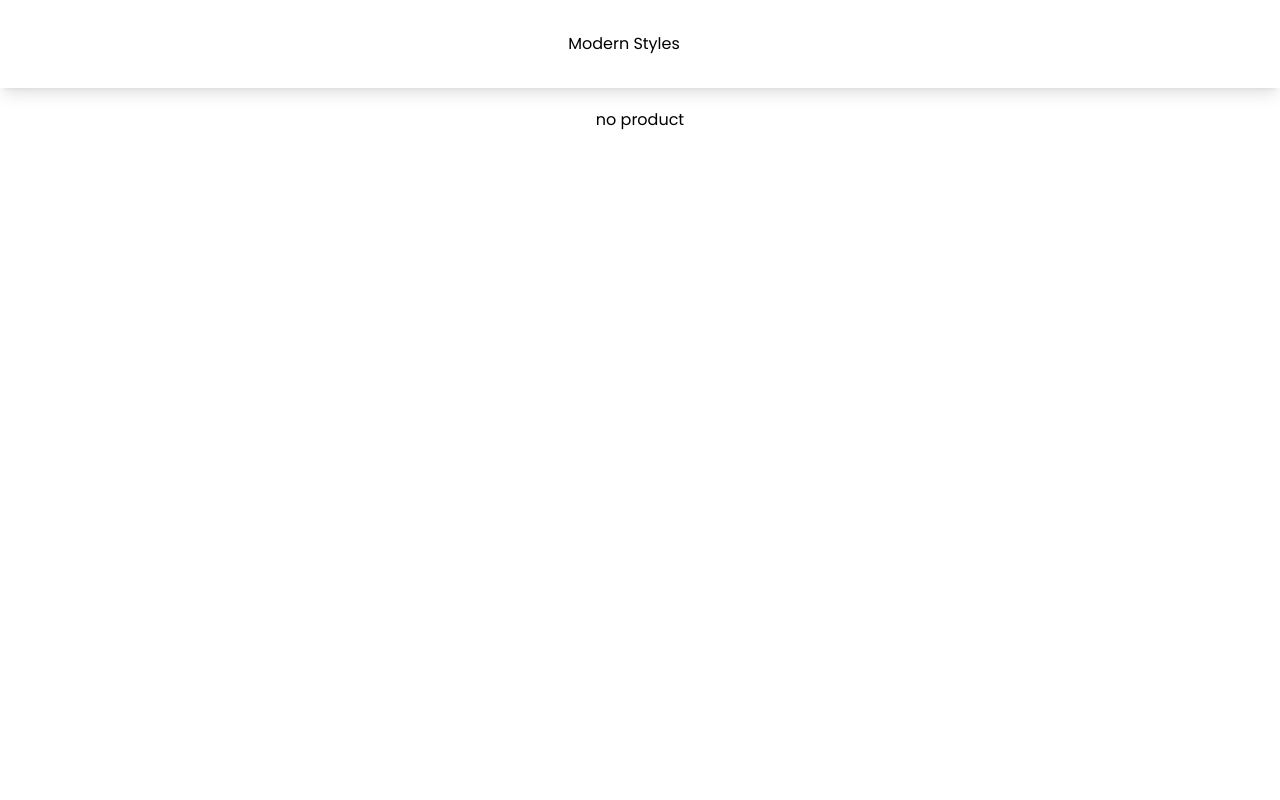
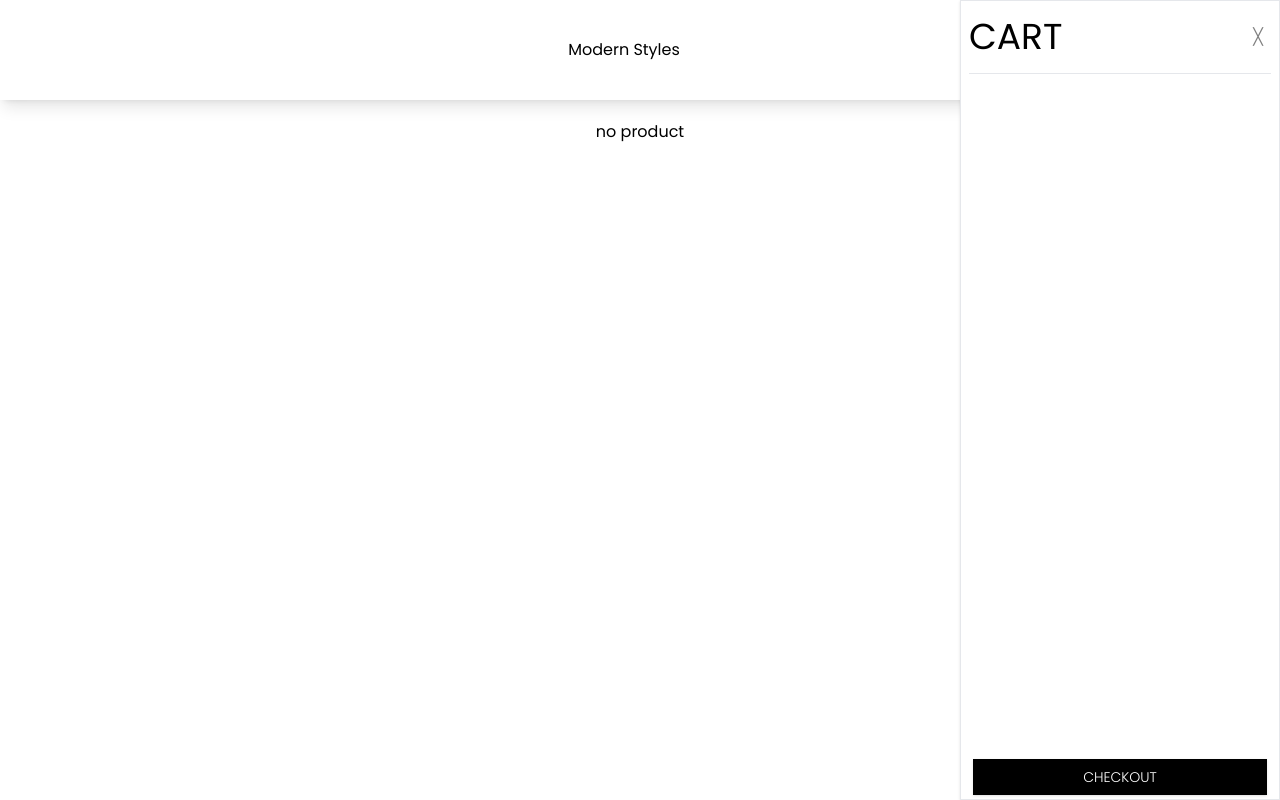
Before and after one commit to Jscorz/Next-Tailwind-E-Store, a Next.js app: page /1 in a window 1280 px wide. Both pictures are taken after a click on the element 1264 px from the left and 44 px from the top of the page. Built offline with nearby package versions, Linux system fonts and the light colour scheme.

Commit message:
added modal window for checkout

```diff
--- a/components/Header.js
+++ b/components/Header.js
@@ -1,17 +1,126 @@
 import React from "react";
 import Router from "next/router";
+import { useAppContext } from "../context/CardContext";
 
 function Header() {
+  const { state, dispatch } = useAppContext();
+  const [displayCheckout, setDisplayCheckout] = React.useState(false);
+  const modalRef = React.useRef();
+
+  async function checkout() {
+    const lineItems = [
+      {
+        price: prices[0].id,
+        quantity: 1,
+      },
+    ];
+    const res = await fetch("api/checkout", {
+      method: "POST",
+      body: JSON.stringify({ lineItems }),
+    });
+    const data = await res.json();
+    console.log(data);
+    Router.push(data.session.url);
+  }
+  function increment(id, count) {
+    return () =>
+      dispatch({
+        type: "vary_count",
+        value: [id, count + 1],
+      });
+  }
+  function decrement(id, count) {
+    return () =>
+      dispatch({
+        type: "vary_count",
+        value: [id, count - 1],
+      });
+  }
+
   return (
     <div className='shadow-lg py-8 flex sticky top-0 justify-center items-center bg-white'>
+      {displayCheckout && (
+        <div
+          ref={modalRef}
+          className='absolute bg-white shadow border border-gray-200 border-solid z-50 top-0 h-screen w-screen sm:w-80 right-0 flex flex-col gap-2 px-2'
+        >
+          <div className='overflow-auto flex-1'>
+            <div className='flex justify-between items-center'>
+              <h1 className='text-4xl py-4'>CART</h1>
+              <div
+                className='ml-auto w-fit p-2 cursor-pointer select-none transition duration-300 opacity-50'
+                onClick={() => setDisplayCheckout(false)}
+              >
+                ╳
+              </div>
+            </div>
+            <hr className='py-2' />
+            {Object.keys(state.products).map((productId, index) => {
+              const prod = state.products[productId];
+              console.log(prod);
+              const product = state.prices.find((val) => val.id === productId);
+              return (
+                <div key={index} className='flex flex-col gap-4'>
+                  {Object.keys(prod).map((size) => {
+                    const number = prod[size];
+                    return (
+                      <div
+                        key={size}
+                        className='border-l border-solid border-gray-100 text-xs  p-2 flex flex-col gap-3'
+                      >
+                        <div className='flex items-center justify-between'>
+                          <p className='truncate'>{product.product.name}</p>
+                          <p>${product.unit_amount / 100}</p>
+                        </div>
+                        <div className='font-extralight flex justify-between items-center'>
+                          <h1>SIZE: {size}</h1>
+                          <div>
+                            <h1>
+                              QUANTITY:{" "}
+                              <span className='pl-4 border border-solid py-1 pr-6 border-gray-400 ml-3 relative'>
+                                {number}
+                                <div className='absolute top-0 right-0 h-full w-3 flex flex-col '>
+                                  <div
+                                    className='leading-none scale-75 cursor-pointer'
+                                    onClick={increment(productId, size, number)}
+                                  >
+                                    <i className='fa-solid fa-chevron-up'></i>
+                                  </div>
+                                  <div
+                                    className='leading-none scale-75 cursor-pointer'
+                                    onClick={decrement(productId, size, number)}
+                                  >
+                                    <i className='fa-solid fa-chevron-down'></i>
+                                  </div>
+                                </div>
+                              </span>
+                            </h1>
+                          </div>
+                        </div>
+                      </div>
+                    );
+                  })}
+                </div>
+              );
+            })}
+          </div>
+          <button
+            onClick={checkout}
+            className=' m-1 shadow bg-black text-white font-light text-sm py-2 transition duration-300 hover:opacity-50 select-none'
+          >
+            CHECKOUT
+          </button>
+        </div>
+      )}
+
       <h1
         onClick={() => Router.push("/")}
         className=' flex-1 text-center cursor-pointer select-none transition hover:opacity-50 duration-300'
       >
         Modern Styles
       </h1>
-      <div>
-        <div className='fa-solid fa-bag-shopping px-2 py-2 text-xl sm:text-3xl mr-4 transition hover:opacity-60 duration-300 cursor-pointer'></div>
+      <div onClick={() => setDisplayCheckout(!displayCheckout)}>
+        <i className='fa-solid fa-bag-shopping px-2 py-2 text-xl sm:text-3xl mr-4 transition hover:opacity-60 duration-300 cursor-pointer'></i>
       </div>
     </div>
   );
--- a/pages/index.js
+++ b/pages/index.js
@@ -25,21 +25,7 @@ export async function getServerSideProps(context) {
 export default function Home({ prices }) {
   // console.log(prices[1]);
   const { state, dispatch } = useAppContext();
-  async function checkout() {
-    const lineItems = [
-      {
-        price: prices[0].id,
-        quantity: 1,
-      },
-    ];
-    const res = await fetch("api/checkout", {
-      method: "POST",
-      body: JSON.stringify({ lineItems }),
-    });
-    const data = await res.json();
-    console.log(data);
-    Router.push(data.session.url);
-  }
+
   useEffect(() => {
     dispatch({
       type: "set_prices",
```
